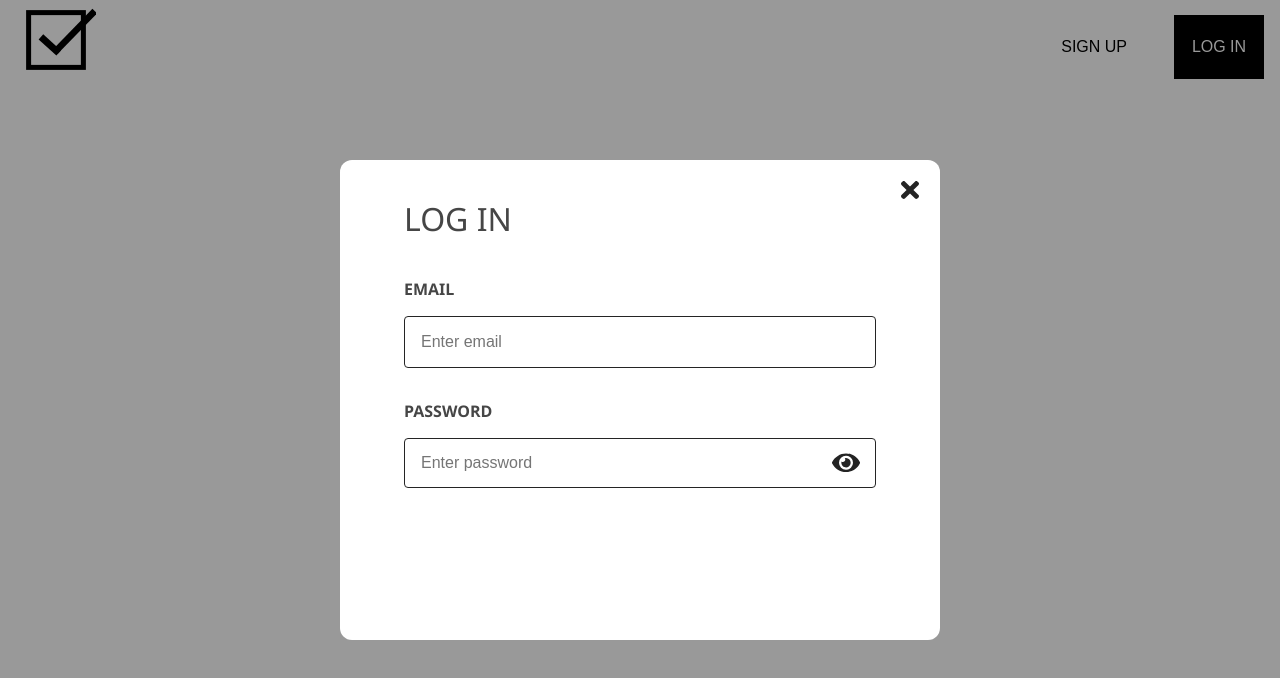
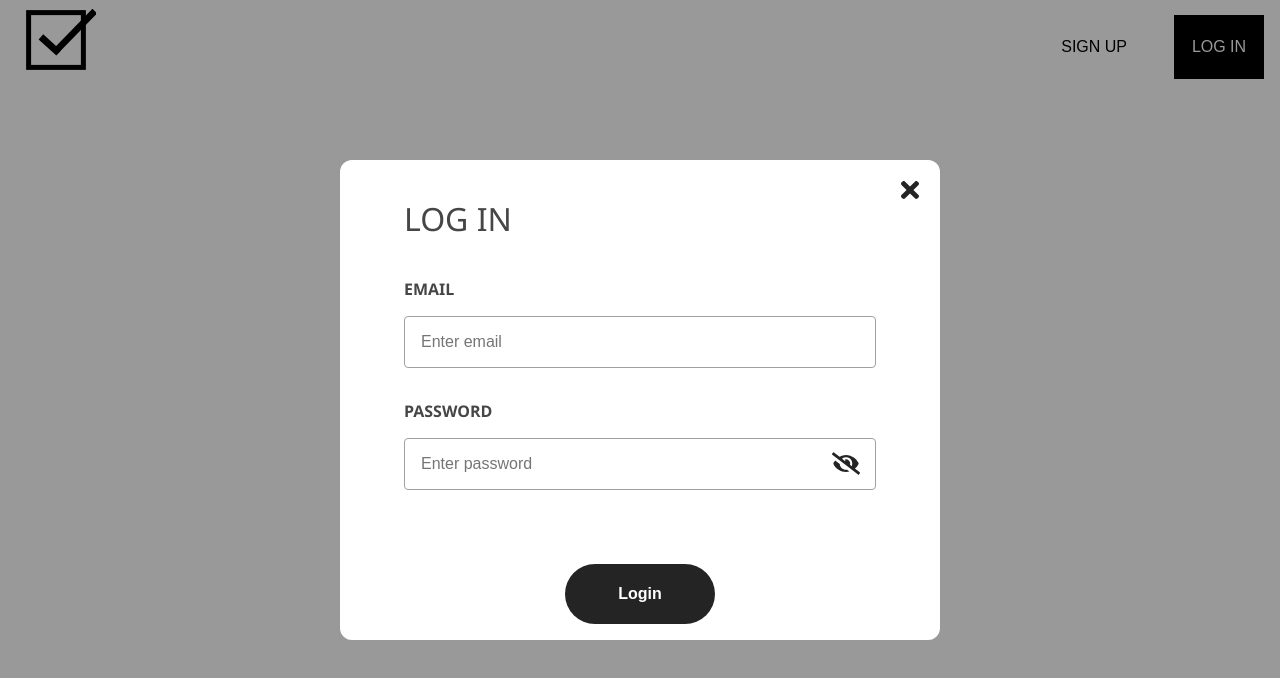
Before and after one commit to import-username/react-todo-app-frontend, a React (Create React App) app: page / in a window 1280 px wide. Both pictures are taken after a click on the button "LOG IN". Shown: the top 678 px of the page. Built offline with nearby package versions, Linux system fonts and the light colour scheme; no server answers.

Commit message:
loginRequest function now sends login request containg email/pass data in body

```diff
--- a/src/components/LandingPage/LandingPage.module.scss
+++ b/src/components/LandingPage/LandingPage.module.scss
@@ -1,5 +1,6 @@
 $primary-foreground: rgb(36, 36, 36);
 $secondary-foreground: rgb(70, 70, 70);
+$primary-background: rgb(160, 160, 160);
 $modal-background: rgba(0, 0, 0, 0.4);
 
 .landing-page-root {
@@ -7,6 +8,25 @@ $modal-background: rgba(0, 0, 0, 0.4);
     height: 100%;
     display: flex;
     flex-direction: column;
+}
+
+.github-link {
+    position: absolute;
+    left: 0;
+    bottom: 0;
+    margin: 1rem;
+    width: 30px;
+    height: 30px;
+    display: flex;
+    align-items: center;
+    justify-content: center;
+    text-decoration: none;
+    color: black;
+
+    svg {
+        width: 100%;
+        height: 100%;
+    }
 }
 
 .checkmark-logo {
@@ -173,7 +193,7 @@ $modal-background: rgba(0, 0, 0, 0.4);
         margin-top: 1rem;
         height: 50px;
         border-radius: 4px;
-        border: 1px solid $primary-foreground;
+        border: 1px solid $primary-background;
         padding: 0 1rem;
         font-size: 1em;
         outline: none;
@@ -189,6 +209,7 @@ $modal-background: rgba(0, 0, 0, 0.4);
         width: 100%;
         position: relative;
         padding-top: 1rem;
+        height: 52px;
 
         button {
             position: absolute;
@@ -221,12 +242,34 @@ $modal-background: rgba(0, 0, 0, 0.4);
     input {
         width: 100%;
         box-sizing: border-box;
-        height: 50px;
+        height: 100%;
         border-radius: 4px;
-        border: 1px solid $primary-foreground;
+        border: 1px solid $primary-background;
         padding: 0 1rem;
         font-size: 1em;
         outline: none;
+    }
+}
+
+.modal-request-button-container {
+    width: 100%;
+    height: fit-content;
+    margin-top: 2rem;
+    display: flex;
+    justify-content: center;
+    align-items: center;
+    margin-top: auto;
+
+    button {
+        background-color: $primary-foreground;
+        height: 60px;
+        width: 150px;
+        border: none;
+        font-size: 1em;
+        font-weight: bold;
+        border-radius: 30px;
+        transition: background-color 100ms ease, color 100ms ease;
+        cursor: pointer;
     }
 }
 
--- a/src/components/LandingPage/LandingPage.tsx
+++ b/src/components/LandingPage/LandingPage.tsx
@@ -1,8 +1,9 @@
 import React, { useState, useRef } from "react";
 import type { Dispatch, SetStateAction } from "react";
-import { FaEye, FaTimes } from "react-icons/fa";
+import { FaEye, FaEyeSlash, FaTimes, FaGithub } from "react-icons/fa";
 import styles from "./LandingPage.module.scss";
 import slideAnims from "../../css/animations/SlideAnims.module.scss";
+import { useNavigate } from "react-router-dom";
 
 type ModalState = [string | boolean, Dispatch<SetStateAction<any>>];
 
@@ -41,16 +42,21 @@ export default function LandingPage() {
                 </div>
             </div>
             {
+                process.env.REACT_APP_GITHUB_REPO_LINK &&
+                <a target={"_blank"} href={process.env.REACT_APP_GITHUB_REPO_LINK || ""} className={styles["github-link"]}>
+                    <FaGithub />
+                </a>
+            }
+            {
                 displayModal
-                ? <LandinPageModal type={displayModal} closeModal={setDisplayModal.bind(null, false)}/>
+                ? <LandingPageModal type={displayModal} closeModal={setDisplayModal.bind(null, false)}/>
                 : undefined
             }
-
         </>
     );
 }
 
-function LandinPageModal({ type, closeModal }: ModalProps) {
+function LandingPageModal({ type, closeModal }: ModalProps) {
     const modalContainerRef: React.MutableRefObject<any> = useRef();
 
     function hideModal(event: any) {
@@ -58,55 +64,110 @@ function LandinPageModal({ type, closeModal }: ModalProps) {
             closeModal();
         }
     }
-
-    switch (type) {
-        case "login-modal":
     return (
         <div ref={modalContainerRef} className={styles["landing-page-modal-container"]} onClick={hideModal}>
-                    <LoginModal hideModal={closeModal.bind(null)} />
+            <Modal type={type} hideModal={closeModal.bind(null)} />
         </div>
     );
-        case "signup-modal":
-            return (
-                <div ref={modalContainerRef} className={styles["landing-page-modal-container"]} onClick={hideModal}>
+}
 
-                </div>
-            );
-        default:
-            return (null);
+function Modal({ type, hideModal }: { type: ModalType, hideModal: (event: any) => void }) {
+    const [showPassword, setShowPassword] = useState(false);
+
+    const emailRef = useRef<HTMLInputElement>(null);
+    const passwordRef = useRef<HTMLInputElement>(null);
+    const confirmPasswordRef = useRef<HTMLInputElement>(null);
+
+    const navigate = useNavigate();
+
+    const modalProperties = {
+        title: {
+            "login-modal": "LOG IN",
+            "signup-modal": "SIGN UP"
+        },
+        requestButton: {
+            "login-modal": "Login",
+            "signup-modal": "Sign up"
         }
     }
 
-function LoginModal({ hideModal }: { hideModal: (event: any) => void }) {
+    function submitRequest() {
+        switch (type) {
+            case "login-modal":
+                loginRequest();
+                break;
+            case "signup-modal":
+                signupRequest();
+                break;
+        }
+    }
+
+    // TODO - handle errors and non-2xx status codes
+    function loginRequest() {
+        const api: string = process.env.REACT_APP_API_URL || "";
+
+        if (api && emailRef.current && passwordRef.current) {
+            fetch(`${api}/login`, {
+                method: "POST",
+                headers: {
+                    "content-type": "application/json"
+                },
+                body: JSON.stringify({ email: emailRef.current.value, password: passwordRef.current.value })
+            }).then((response) => {
+                if (response.status !== 200) {
+                    return console.log("Request failed.");
+                } else {
+                    hideModal(null);
+
+                    navigate("/");
+                }
+            }).catch((err) => {
+                console.log("Request failed.");
+            });
+        }
+    }
+
+    function signupRequest() {
+
+    }
+
     return (
         <div className={styles["modal-container"]}>
             <button className={styles["modal-close-button"]} onClick={hideModal}>
                 <FaTimes />
             </button>
             <div className={styles["modal-heading-container"]}>
-                <h1>LOG IN</h1>
+                <h1>{ modalProperties.title[type] }</h1>
             </div>
             <div className={styles["email-container"]}>
                 <span>EMAIL</span>
-                <input placeholder="Enter email" type={"email"} name="email"/>
+                <input ref={emailRef} placeholder="Enter email" type={"email"} name="email"/>
             </div>
             <div className={styles["password-container"]}>
                 <span>PASSWORD</span>
                 <div>
-                    <input placeholder="Enter password" type={"password"} name="password" />
-                    <button>
-                        <FaEye />
+                    <input ref={passwordRef} placeholder="Enter password" type={showPassword ? "text" : "password"} name="password" />
+                    <button onClick={setShowPassword.bind(null, !showPassword)}>
+                    {
+                            showPassword
+                            ? <FaEye />
+                            : <FaEyeSlash />
+                        }
                     </button>
                 </div>
+            </div>
+            {
+                type === "signup-modal" &&
+                <div className={styles["password-container"]}>
+                <span>CONFIRM PASSWORD</span>
+                <div>
+                    <input ref={confirmPasswordRef} placeholder="Confirm password" type={showPassword ? "text" : "password"} name="password" />
+                </div>
+            </div>
+            }
+            <div className={styles["modal-request-button-container"]}>
+                <button onClick={submitRequest} className={styles["login-button"]}>{ modalProperties.requestButton[type] }</button>
             </div>
         </div>
     );
 }
-
-function SignupModal() {
-    return (
-        <div className={styles["signup-modal-container"]}>
-
-        </div>
-    );
-}
```
Lines whose indentation alone changed are shown as unchanged.
